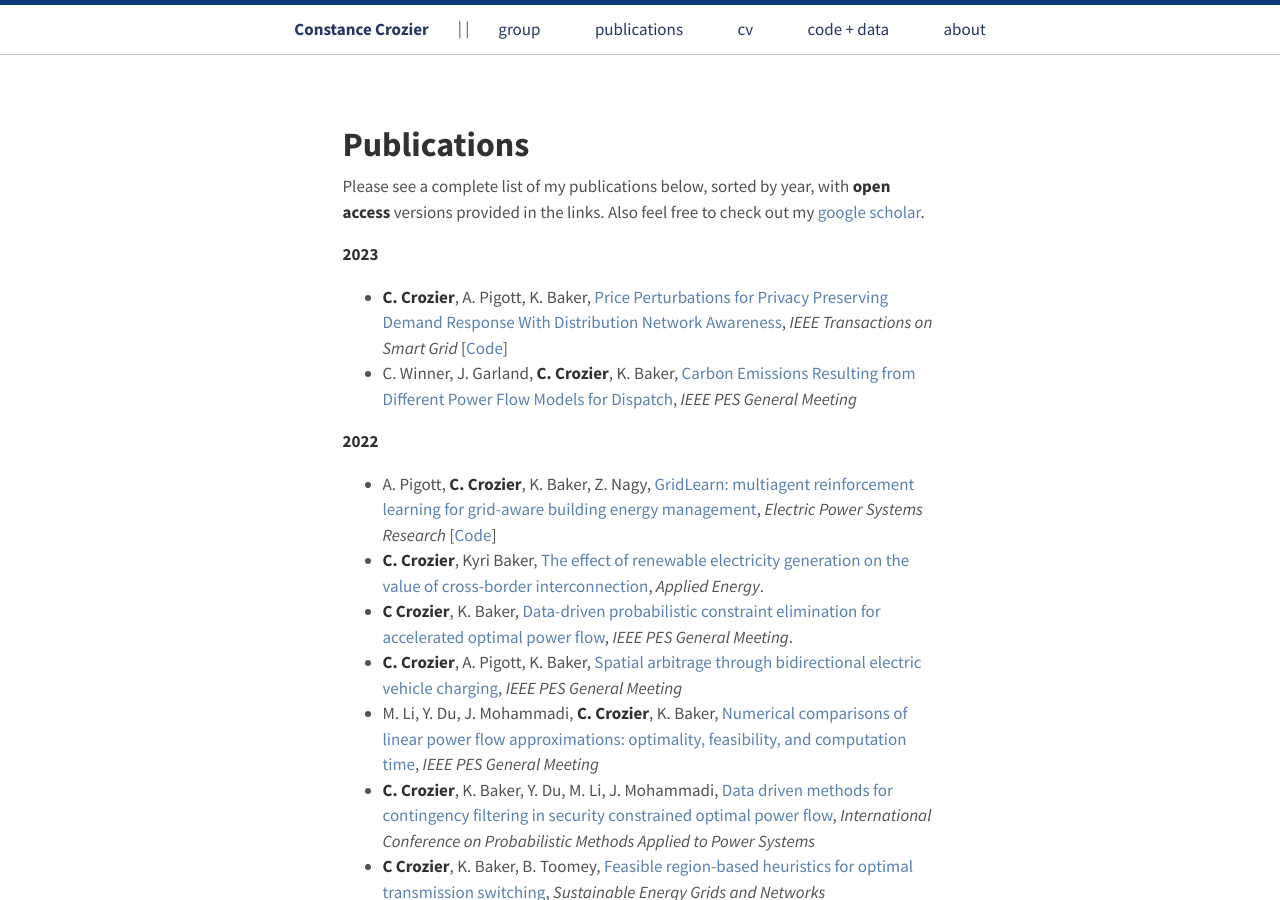
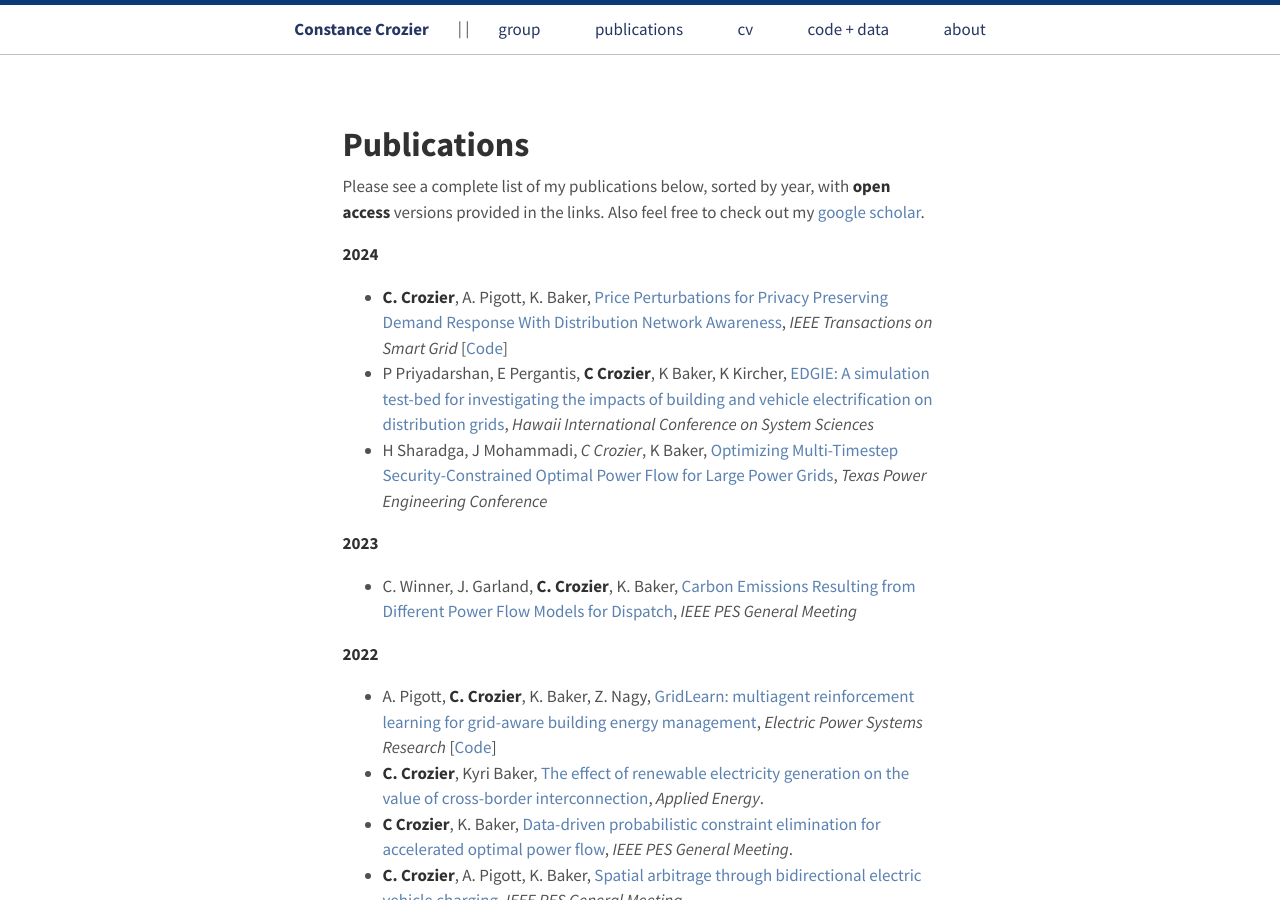
Before and after one commit to constancecrozier/constancecrozier.github.io, a Jekyll site: the page built from pubs.md, in a window 1280 px wide and 900 px high. Built offline with Jekyll 4.4.1, drawn with Linux system fonts in a browser that asks for light colours.

Commit message:
pubs update

```diff
--- a/pubs.md
+++ b/pubs.md
@@ -8,8 +8,14 @@ permalink: /pubs/
 Please see a complete list of my publications below, sorted by year, with **open access** versions provided in the links.  Also feel free to check out my [google scholar](https://scholar.google.com/citations?view_op=list_works&hl=en&hl=en&user=2rfuFzwAAAAJ).
 
 
+**2024**
+* **C. Crozier**, A. Pigott, K. Baker, [Price Perturbations for Privacy Preserving Demand Response With Distribution Network Awareness](/files/robust_dr.pdf), *IEEE Transactions on Smart Grid* [[Code](https://github.com/constancecrozier/robustDR)]
+* P Priyadarshan, E Pergantis, **C Crozier**, K Baker, K Kircher, [EDGIE: A simulation test-bed for investigating the impacts of building and vehicle electrification on distribution grids](/files/0306.pdf), *Hawaii International Conference on System Sciences*
+* H Sharadga, J Mohammadi, *C Crozier*, K Baker, [Optimizing Multi-Timestep Security-Constrained Optimal Power Flow for Large Power Grids](/files/2311_15175.pdf), *Texas Power Engineering Conference*
+
+
+
 **2023**
-* **C. Crozier**, A. Pigott, K. Baker, [Price Perturbations for Privacy Preserving Demand Response With Distribution Network Awareness](/files/robust_dr.pdf), *IEEE Transactions on Smart Grid* [[Code](https://github.com/constancecrozier/robustDR)]
 * C. Winner, J. Garland, **C. Crozier**, K. Baker, [Carbon Emissions Resulting from Different Power Flow Models for Dispatch](/files/gm2023.pdf), *IEEE PES General Meeting*
 
 **2022**
```
Also changed, not shown: 2 other files.
